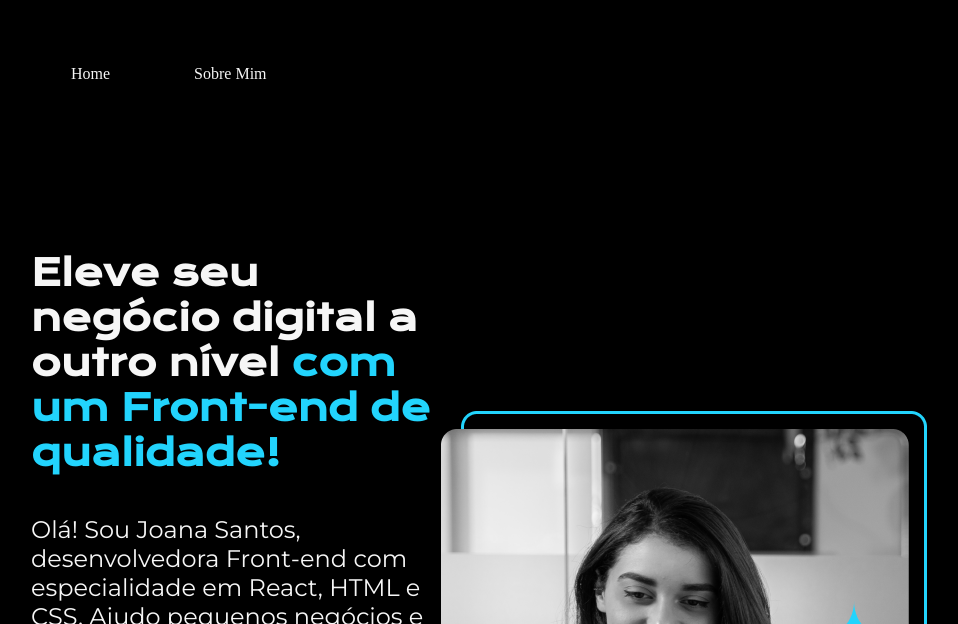
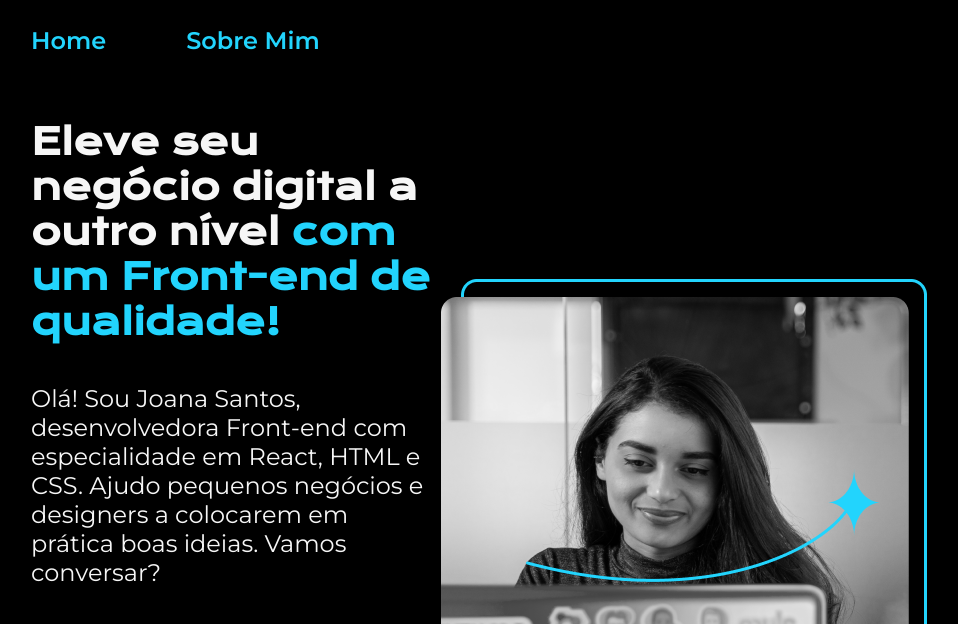
Before and after one commit to calpsz/alura-webdev-class, a plain HTML site: page index.html in a window 1280 px wide. Shown: the top 624 px of the page, without its empty margins (161-1119 px from the left). Drawn offline with nearby package versions, Linux system fonts and the light colour scheme.

Commit message:
organizando pastas e criando pagina 'sobre mim' para linkar no nav

```diff
--- a/index.html
+++ b/index.html
@@ -4,14 +4,14 @@
     <meta charset="UTF-8">
     <meta name="viewport" content="width=device-width, initial-scale=1.0">
     <meta http-equiv="X-UA-Compatible" content="IE=edge">
-    <link rel="stylesheet" href="style.css">
+    <link rel="stylesheet" href="./styles/style.css">
     <title>Portfolio</title>
 </head>
 <body>
     <header class="cabecalho">
         <nav class="cabecalho__menu">
-            <a class="cabecalho__menu__link">Home</a>
-            <a class="cabecalho__menu__link">Sobre Mim</a>
+            <a class="cabecalho__menu__link" href="index.html">Home</a>
+            <a class="cabecalho__menu__link" href="about.html">Sobre Mim</a>
         </nav>
     </header>
     <main class="apresentacao">
--- a/style.css
+++ b/styles/style.css
@@ -12,11 +12,20 @@ body {
 }
 
 .cabecalho {
-    padding: 65px 15%;
+    padding: 2% 0 0 15%;
+}
+
+.cabecalho__menu {
+    display: flex;
+    gap: 80px;
 }
 
 .cabecalho__menu__link {
-    padding: 40px;
+    font-family: "Montserrat", sans-serif;
+    font-size: 24px;
+    font-weight: 600;
+    color:#22D4FD;
+    text-decoration: none;
 }
 
 
@@ -25,7 +34,7 @@ body {
 }
 
 .apresentacao {
-    padding: 8% 15%; /*horizontal/vertical*/
+    padding: 5% 15%; /*horizontal/vertical*/
     display: flex; /*"separa" os conteúdos filhos em colunas lado a lado*/
     align-items: center; /*centraliza os elementos com base neles mesmos, n centraliza em relação a tela*/
     justify-content: space-between; /*joga um pro lado, outro pro outro, basicamente*/
```
Also changed, not shown: about.html (added, +24 -0 lines).
